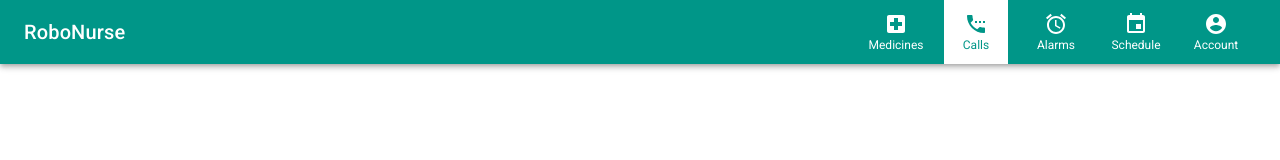
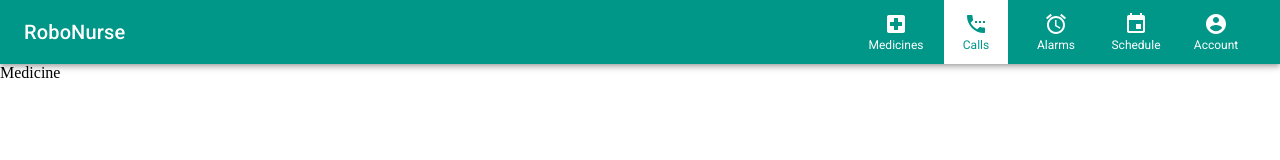
Before and after one commit to brianalbin3/RNClient, a React (Create React App) app: page /medicine in a window 1280 px wide. Shown: the top 160 px of the page. Built offline with nearby package versions, Linux system fonts and the light colour scheme.

Commit message:
Add medicine

```diff
--- a/package.json
+++ b/package.json
@@ -14,6 +14,7 @@
     "@types/react-dom": "^16.9.10",
     "react": "^17.0.1",
     "react-dom": "^17.0.1",
+    "react-router-dom": "^5.2.0",
     "react-scripts": "4.0.1",
     "typescript": "^4.1.2",
     "web-vitals": "^0.2.4"
@@ -41,5 +42,10 @@
       "last 1 firefox version",
       "last 1 safari version"
     ]
+  },
+  "devDependencies": {
+    "@types/history": "^4.7.8",
+    "@types/react-router": "^5.1.8",
+    "@types/react-router-dom": "^5.1.6"
   }
 }
--- a/src/App.tsx
+++ b/src/App.tsx
@@ -1,49 +1,25 @@
 import React from 'react';
-import AppBar from '@material-ui/core/AppBar';
-import Toolbar from '@material-ui/core/Toolbar';
-import Typography from '@material-ui/core/Typography';
-import AccountCircle from '@material-ui/icons/AccountCircle';
-import AccessAlarmIcon from '@material-ui/icons/AccessAlarm';
-import EventIcon from '@material-ui/icons/Event';
-import SettingsPhoneIcon from '@material-ui/icons/SettingsPhone';
-import LocalHospitalIcon from '@material-ui/icons/LocalHospital';
+import { createBrowserHistory } from 'history';
+import { Route, Router } from 'react-router-dom';
+
+import Medicine from './components/Medicine';
+import Main from './components/Main';
 
 import './App.css';
+const history = createBrowserHistory();
+
 
 function App() {
 
+
   return (
+
     <div>
-      <div className="app-bar-container">
-        <AppBar position="static">
-          <Toolbar>
-            <Typography variant="h6" className="title"></Typography>
-            <nav>
-                <div className="icon-container">
-                  <LocalHospitalIcon className="icon" />
-                  <div className="icon-description">Medicines</div>
-                </div>
-                <div className="icon-container icon-container-active">
-                  <SettingsPhoneIcon className="icon icon-active" />
-                  <div className="icon-description icon-description-active">Calls</div>
-                </div>
-                <div className="icon-container">
-                  <AccessAlarmIcon className="icon" />
-                  <div className="icon-description">Alarms</div>
-                </div>
-                <div className="icon-container">
-                  <EventIcon className="icon" />
-                  <div className="icon-description">Schedule</div>
-                </div>
-                <div className="icon-container">
-                  <AccountCircle className="icon" />
-                  <div className="icon-description">Account</div>
-                </div>
-            </nav>
-          </Toolbar>
-        </AppBar>
-      </div>
-      <main></main>
+      <Router history={history}>
+        <Main>
+          <Route path="/medicine" component={Medicine} />
+        </Main>
+      </Router>
     </div>
   );
 }
--- /dev/null
+++ b/src/components/Main.tsx
@@ -0,0 +1,47 @@
+import AppBar from '@material-ui/core/AppBar';
+import Toolbar from '@material-ui/core/Toolbar';
+import Typography from '@material-ui/core/Typography';
+import AccountCircle from '@material-ui/icons/AccountCircle';
+import AccessAlarmIcon from '@material-ui/icons/AccessAlarm';
+import EventIcon from '@material-ui/icons/Event';
+import SettingsPhoneIcon from '@material-ui/icons/SettingsPhone';
+import LocalHospitalIcon from '@material-ui/icons/LocalHospital';
+
+var Main = (props: any) => { // TODO: Get rid of any type
+    return (
+      <div>
+        <div className="app-bar-container">
+          <AppBar position="static">
+            <Toolbar>
+              <Typography variant="h6" className="title"></Typography>
+              <nav>
+                  <div className="icon-container">
+                    <LocalHospitalIcon className="icon" />
+                    <div className="icon-description">Medicines</div>
+                  </div>
+                  <div className="icon-container icon-container-active">
+                    <SettingsPhoneIcon className="icon icon-active" />
+                    <div className="icon-description icon-description-active">Calls</div>
+                  </div>
+                  <div className="icon-container">
+                    <AccessAlarmIcon className="icon" />
+                    <div className="icon-description">Alarms</div>
+                  </div>
+                  <div className="icon-container">
+                    <EventIcon className="icon" />
+                    <div className="icon-description">Schedule</div>
+                  </div>
+                  <div className="icon-container">
+                    <AccountCircle className="icon" />
+                    <div className="icon-description">Account</div>
+                  </div>
+              </nav>
+            </Toolbar>
+          </AppBar>
+        </div>
+        <main>{props.children}</main>
+      </div>
+    );
+}
+
+export default Main;
--- /dev/null
+++ b/src/components/Medicine.tsx
@@ -0,0 +1,9 @@
+function Medicine() {
+    return (
+      <div>
+          Medicine
+      </div>
+    );
+  }
+
+  export default Medicine;
```
Also changed, not shown: src/index.tsx (+5 -3 lines), 2 other files (tests, documents, lock files or other folders).
